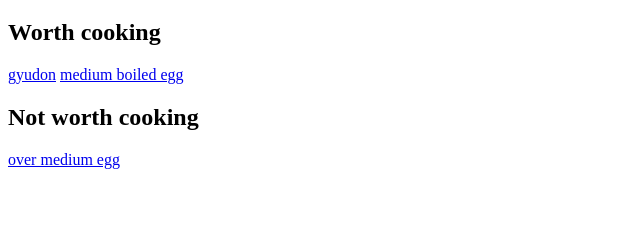
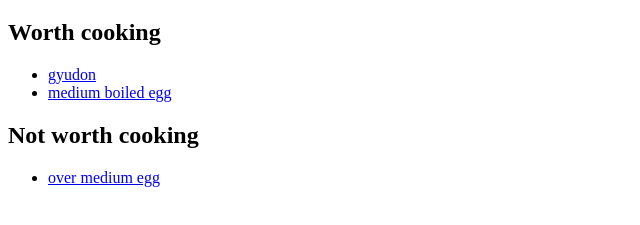
Before and after one commit to Thant713/odin-recipes, a plain HTML site: page index.html in a window 1280 px wide. Shown: the part 61-286 px from the top of the page, without its empty margins (0-640 px from the left). Drawn offline with Linux system fonts and the light colour scheme.

Commit message:
Seperate links in a list

```diff
--- a/index.html
+++ b/index.html
@@ -8,9 +8,13 @@
 </head>
 <body>
     <h2>Worth cooking</h2>
-    <a href="recipes/gyudon.html">gyudon</a>
-    <a href="recipes/MboilEgg.html">medium boiled egg</a>
+    <ul>
+        <li><a href="recipes/gyudon.html">gyudon</a></li>
+        <li><a href="recipes/MboilEgg.html">medium boiled egg</a></li>
+    </ul>
     <h2>Not worth cooking</h2>
-    <a href="recipes/overMegg.html">over medium egg</a>
+    <ul>
+        <li><a href="recipes/overMegg.html">over medium egg</a></li>
+    </ul>
 </body>
 </html>
```
